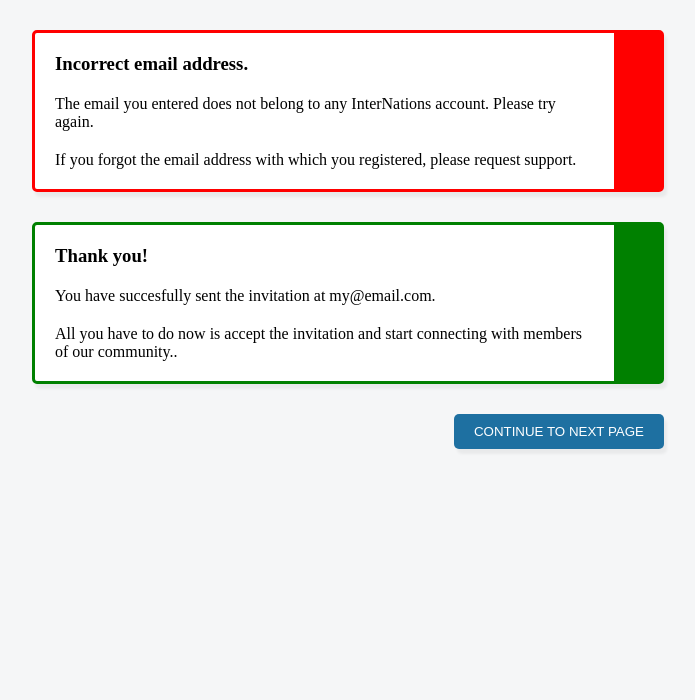
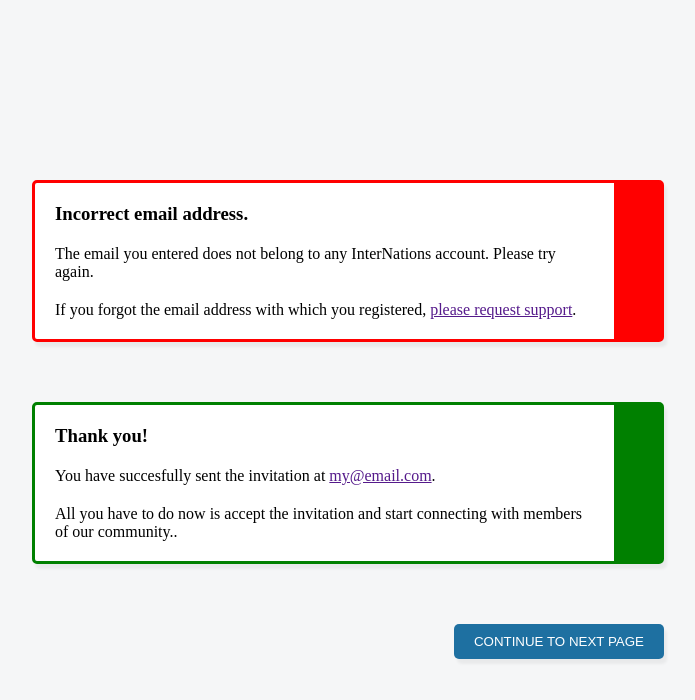
Before and after one commit to EligijusK/Nfq-css-homework, a plain HTML site: page index.html in a window 1280 px wide. Shown: the whole page, without its empty margins (292-987 px from the left). Drawn offline with Linux system fonts and the light colour scheme.

Commit message:
Finished css
Finished css

```diff
--- a/index.html
+++ b/index.html
@@ -6,24 +6,24 @@
     <link rel="stylesheet" type="text/css" href="style.css">
 </head>
 <body>
-<div>
-    <div class="emailNotification">
+<div class="emailNotification">
+    <div class="emailNotification-row">
         <div class="emailNotification-incorrect">
             <h3 class="emailNotification-HeaderText">Incorrect email address.</h3>
             <p class="emailNotification-Text">The email you entered does not belong to any InterNations account. Please try again.</p>
             <p class="emailNotification-Text">
-                If you forgot the email address with which you registered, please request support.
+                If you forgot the email address with which you registered, <a href="">please request support</a>.
             </p>
         </div>
     </div>
-    <div class="emailNotification">
+    <div class="emailNotification-row">
         <div class="emailNotification-correct">
             <h3 class="emailNotification-HeaderText" >Thank you!</h3>
-            <p class="emailNotification-Text">You have succesfully sent the invitation at my@email.com.</p>
+            <p class="emailNotification-Text">You have succesfully sent the invitation at <a href="">my@email.com</a>.</p>
             <p class="emailNotification-Text">All you have to do now is accept the invitation and start connecting with members of our community..</p>
         </div>
     </div>
-    <div class="emailNotification">
+    <div class="emailNotification-row">
         <button type="button" class="emailNotification-button">CONTINUE TO NEXT PAGE</button>
     </div>
 </div>
--- a/style.css
+++ b/style.css
@@ -3,9 +3,14 @@ body{
 }
 
 .emailNotification{
-    margin-top: 50px;
     margin: 30px auto;
+    margin-top: 180px;
     width: 50%;
+}
+
+.emailNotification-row{
+    margin: 30px auto;
+    margin-top: 60px;
 }
 
 .emailNotification-HeaderText{
```
